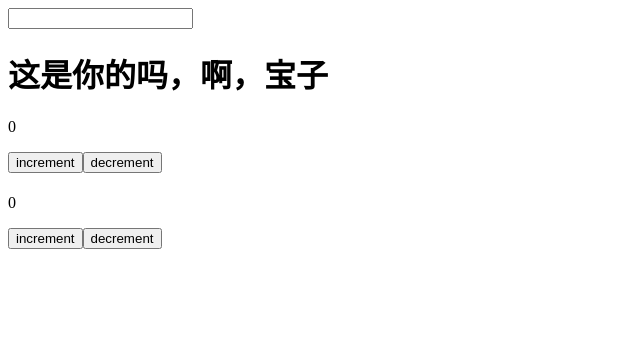
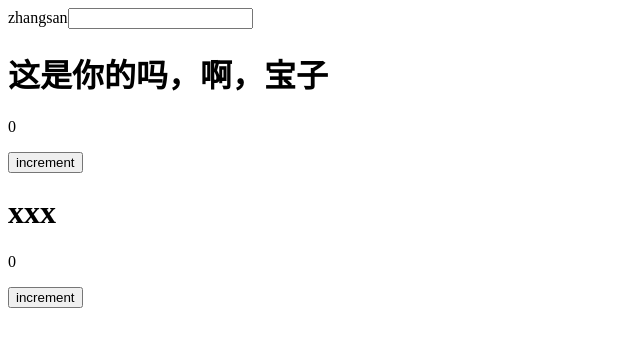
Before and after one commit to pe-3/react-vue, a Vue app: page / in a window 1280 px wide. Shown: the top 346 px of the page, without its empty margins (0-640 px from the left). Built offline with nearby package versions, Linux system fonts and the light colour scheme.

Commit message:
feat: 全部该用 forwardVue 去配置组件

```diff
--- a/src/App.js
+++ b/src/App.js
@@ -1,16 +1,18 @@
-import { forwardRef } from "react";
-import Vue from "./Vue";
+import { forwardVue } from "./Vue";
 import MyInput, { MyInput2 } from "./components/MyInput";
+import { provide, inject } from './Vue/provider'
 
-const App = () => (
-  <Vue
-    name='App'
-  >
-    <Template />
-  </Vue>
-);
-
-const Template = forwardRef((_, ref) => {
+const App = forwardVue(
+  {
+    name: 'App',
+    mounted() {
+      console.log(this.$el);
+    },
+    setup() {
+      provide('name', 'zhangsan');
+    }
+  },
+  (_, ref) => {
     return (
       <div ref={ref}>
         <MyInput
@@ -19,9 +21,12 @@ const Template = forwardRef((_, ref) => {
         <MyInput2
           title='这是你的吗，啊，宝子'
         />
-      <MyInput2/>
+        <MyInput2
+          title='xxx'
+        />
       </div>
     );
-});
+  }
+)
 
 export default App;
--- a/src/Vue/index.js
+++ b/src/Vue/index.js
@@ -27,6 +27,8 @@ export const VueContext = createContext();
 export let currentInstance = null;
 export const getCurrentInstance = () => currentInstance;
 
+// todo: 热更新有大问题，需要整理一下更新逻辑，还有 react 的热更新逻辑
+
 const useReRender = (option) => {
   const [render, setRender] = useState(0);
   const rerender = () => setRender((pre) => pre + 1);
@@ -41,8 +43,6 @@ const useVueInstance = (option) => {
     option.defineProps,
     option.props
   );
-
-  mountLifeHooks(events, option);
 
   const parent = useContext(VueContext) || null;
 
@@ -83,8 +83,13 @@ const useVueInstance = (option) => {
       provider: markRaw({})
     });
 
+    // 设置当前渲染的 vm
+    currentInstance = vm;
+
     // 注册事件系统，events 是通过事先通过配置初始化好的事件对象
     mountEvents(vm, events);
+
+    mountLifeHooks(vm.$events, option);
 
     buildVmTree(vm, parent);
 
@@ -97,8 +102,6 @@ const useVueInstance = (option) => {
       setup: option.setup
     })
 
-    // 设置当前渲染的 vm
-    currentInstance = vm;
 
     // life-hook: 挂载前
     nextTick(() => {
@@ -106,7 +109,7 @@ const useVueInstance = (option) => {
     });
 
     return vm;
-  }, [option]);
+  }, []);
 
   // 响应式 -> set -> rerender，react 和 vue 的交接点
   useEffect(() => {
@@ -148,7 +151,7 @@ const useVueInstance = (option) => {
       stop(); // 卸载时，销毁对 vm 的监听
       vm.$emit(LifeHooks.unmounted);
     }
-  }, [])
+  }, [option])
 
   // todo: 属性消失或添加做处理
   // 稳定时候的处理 prod 模式下
--- a/src/Vue/lifehooks.js
+++ b/src/Vue/lifehooks.js
@@ -31,9 +31,9 @@ export const onSeverPrefetch = (cb) => currentInstance && currentInstance?.$on?.
 export const mountLifeHooks = (events, option) => {
   Object.assign(
     events,
-    Object.keys(option).reduce((events, key) => {
-      if(/^on[A-Z]/.test(key)) {
-        events[key.slice(2).toLowerCase()] = [option[key]];
+    Object.keys(LifeHooks).reduce((events, hook) => {
+      if(typeof option[hook] === 'function') {
+        events[hook] = [option[hook].bind(currentInstance)];
       }
       return events;
     }, ({}))
--- a/src/components/MyInput.js
+++ b/src/components/MyInput.js
@@ -1,50 +1,40 @@
-import { forwardRef } from "react";
-import { reactive } from 'vue';
-import Vue, { forwardVue } from "../Vue";
+import { forwardVue } from "../Vue";
+import { ref } from 'vue';
+import { inject } from "../Vue/provider";
 
-const MyInput = (props) => (
-  <Vue
-    name='MyInput'
-    defineProps={{
-      onChange: Function,
-    }}
-    props={props}
-    setup={(props, { emit }) => {
-      const state = reactive({
-        input: ''
-      });
+const MyInput = forwardVue(
+  {
+    name: 'myInput',
+    setup() {
+      const input = ref('');
       const changeInput = (e) => {
-        state.input = e.target.value;
-        emit('change', state.input);
+        input.value = e.target.value;
       }
 
+      const name = inject('name');
+
       return {
-        state,
+        name,
+        input,
         changeInput
       }
-    }}
-  >
-    <Template />
-  </Vue>
-);
-
-const Template = forwardRef(({ vm }, ref) => {
-
-  const {
-    state,
-    changeInput,
-  } = vm;
+    }
+  },
+  ({ vm }, ref) => {
+    const { input, changeInput, name } = vm
 
     return (
       <div ref={ref}>
+        { name }
         <input
-        value={state.input}
+          value={input}
           onChange={changeInput}
         />
-      { state.input }
+        { input }
       </div>
-  );
-});
+    )
+  }
+)
 
 export default MyInput;
 
@@ -63,20 +53,16 @@ export const MyInput2 = forwardVue(
       increment() {
         this.count++;
       },
-      decrement() {
-        this.count--;
-      }
     },
   },
   ({ vm }, ref) => {
-    const { count, increment, title, decrement } = vm
+    const { count, increment, title } = vm
 
     return (
       <div ref={ref}>
         <h1>{ title }</h1>
         <p>{ count }</p>
         <button onClick={increment}>increment</button>
-        <button onClick={decrement}>decrement</button>
       </div>
     )
   }
```
Lines whose indentation alone changed are shown as unchanged.
